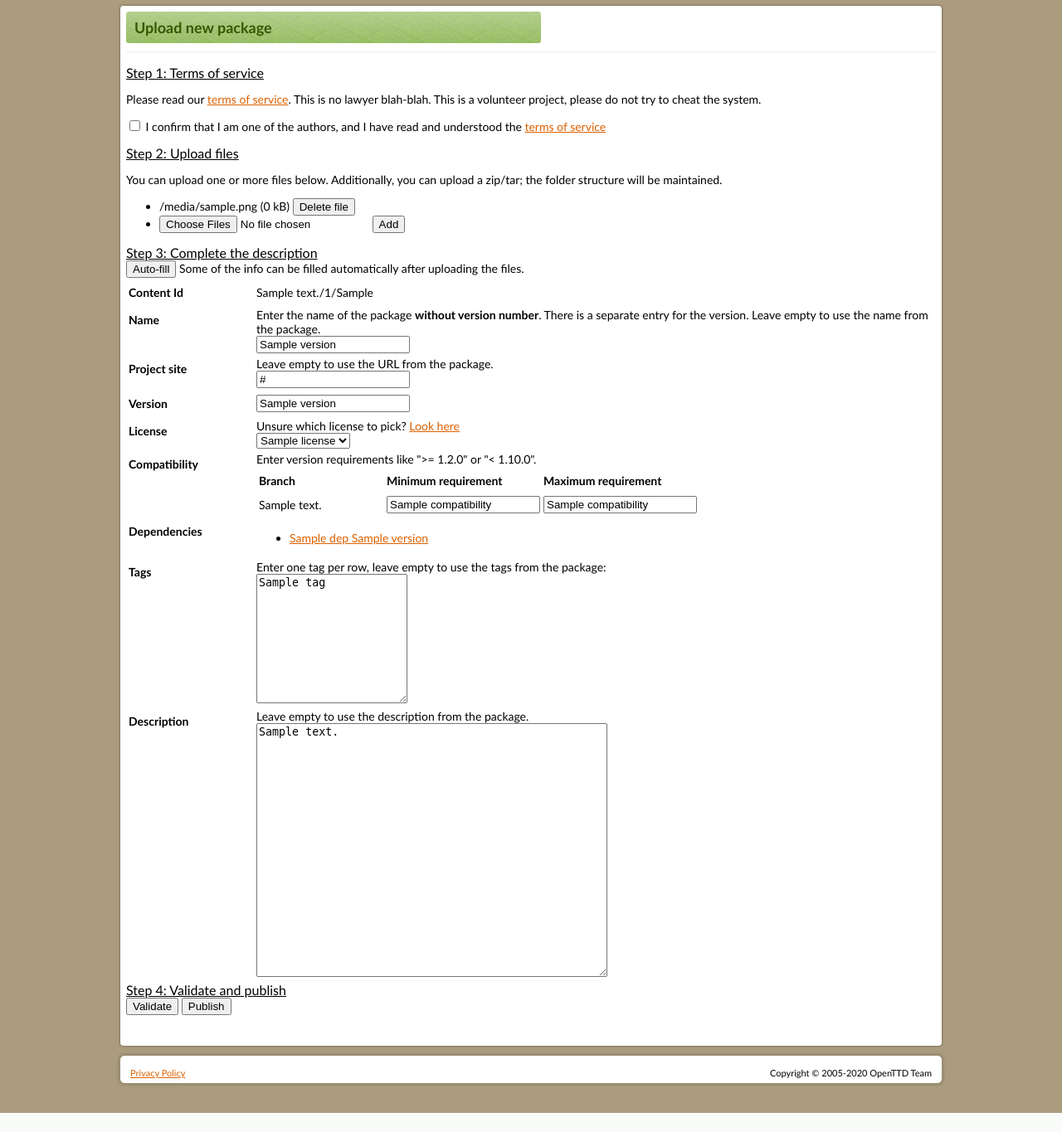
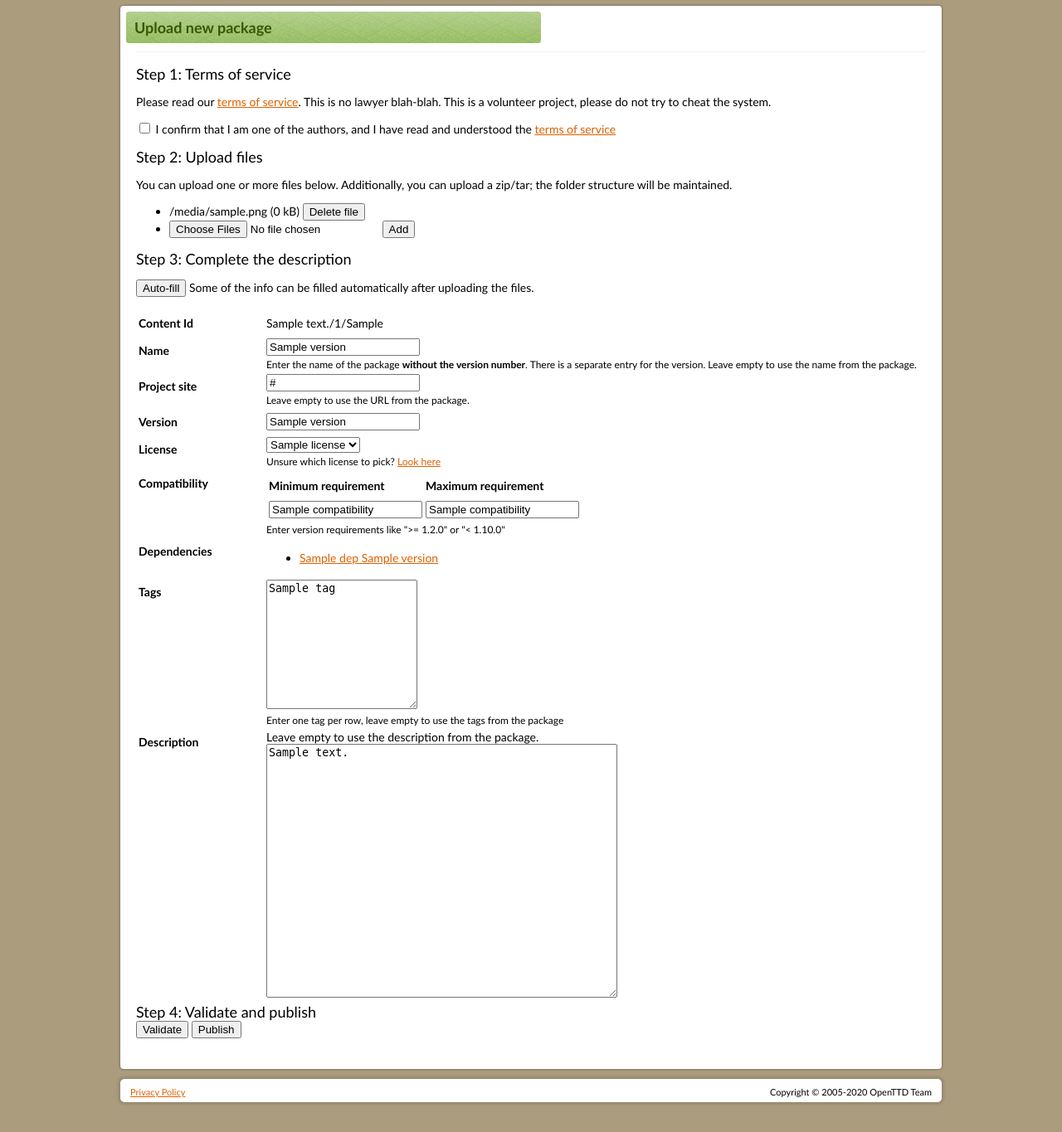
Before and after one commit to OpenTTD/bananas-frontend-web, a Python web app: template webclient/templates/manager_new_package.html in a window 1280 px wide. Shown: the part 122-1487 px from the top of the page at 83% size. Before the commit the page ends 1464 px from the top, so only its background shows below. Run offline with Jinja, Linux system fonts and the light colour scheme; the template is opened without the code that fills it: most values are stand-ins (such as "Sample title", 1, 10 or a date in 2020).

Commit message:
Change: some minor layout and CSS improvements (#47)

```diff
--- a/webclient/static/css/bananas.css
+++ b/webclient/static/css/bananas.css
@@ -31,7 +31,7 @@
 
 #bananas-table th {
 	text-align: left;
-	text-decoration: underline;
+	text-decoration: none;
 }
 
 #bananas-table td {
@@ -42,16 +42,20 @@
 	vertical-align: top;
 }
 
+#bananas-table tr {
+	height: 20px;
+}
+
 #bananas-table .odd {
 	background-color: #EEEEEE;
+	transition: 0.5s;
 }
 #bananas-table .even {
-	background-color: #FFFFFF;
+	background-color: #f5f5f5;
+	transition: 0.5s;
 }
 #bananas-table tr.odd:hover, #bananas-table tr.even:hover, #bananas-table tr.odd:hover td, #bananas-table tr.even:hover td {
-	background-color: #CCCCCC;
-	border-bottom: 1px dashed #000000;
-	border-top: 1px dashed #000000;
+	background-color: #dcdcdc;
 }
 
 #bananas-table .name {
--- a/webclient/static/css/base.css
+++ b/webclient/static/css/base.css
@@ -26,9 +26,9 @@ hr {
 }
 h3, .h3 {
 	font-weight: normal;
-	font-size: 16px;
+	font-size: 18px;
 	margin: 0px;
-	text-decoration: underline;
+	text-decoration: none;
 }
 h4, .h4 {
 	font-weight: normal;
@@ -55,7 +55,7 @@ h5, .h5 {
 	background: url("/static/img/header-bg.png") repeat;
 	height: 90px;
 	margin: 0px auto;
-	width: 1000px;
+	width: max(min(100vw, 1000px), 930px);
 }
 #header-left {
 	background: url("/static/img/header-bg-left.png") repeat-y;
@@ -146,7 +146,7 @@ h5, .h5 {
 	margin: 0px auto;
 	min-height: 32px;
 	overflow: hidden;
-	width: 1000px;
+	width: max(min(100vw, 1000px), 930px);
 }
 #navigation-left {
 	background: url("/static/img/navigation-bg-left.png") no-repeat;
@@ -176,6 +176,7 @@ h5, .h5 {
 	display: block;
 	padding: 0px 7px 0px 7px;
 	text-decoration: none;
+	transition: 0.2s;
 }
 #navigation-bar li a:hover {
 	background: url("/static/img/navigation-bg-hover.png") repeat-x;
@@ -191,22 +192,22 @@ h5, .h5 {
 #content-main {
 	background-color: white;
 	margin: 7px auto;
-	width: 976px;
+	width: max(min(96vw, 976px), 900px);
 	padding: 7px;
-    border-radius: 4px;
-    box-shadow: 0 0 3px rgba(0, 0, 0, 0.5);
+	border-radius: 4px;
+	box-shadow: 0 0 3px rgba(0, 0, 0, 0.5);
 }
 #content-bottom-links {
 	float: left;
 	font-size: 11px;
-	padding: 7px 5px 0px 5px;
+	padding: 2px 5px 0px 5px;
 }
 #content-bottom-copyright {
 	float: right;
 	font-size: 11px;
-	padding: 7px 5px 0px 5px;
+	padding: 2px 5px 0px 5px;
 }
-#content {
+#content, .content {
 	margin: 0px 12px 0px 12px;
 	padding-top: 12px;
 }
@@ -217,7 +218,7 @@ body > footer {
 	overflow: hidden;
 	border-radius: 5px;
 	box-shadow: 0 0 3px 3px rgba(0, 0, 0, 0.11);
-	width: 976px;
+	width: max(min(96vw, 976px), 900px);
 }
 
 #hr-clear {
@@ -227,3 +228,12 @@ body > footer {
 .mono {
 	font-family: 'Courier New', monospace;
 }
+
+#autofill {
+    margin-top: 14px;
+    margin-bottom: 14px;
+}
+#input-desc {
+    margin: 3px 0px 0px 0px;
+    font-size: 12px;
+}
--- a/webclient/templates/manager_new_package.html
+++ b/webclient/templates/manager_new_package.html
@@ -43,19 +43,18 @@
 <table class="package-details-table">
 <tr><th>Content Id</th><td>{{ version["content-type"] }}/{{ version["unique-id"] }}/{{ version["md5sum-partial"] }}</td></tr>
 <tr><th>Name</th><td>
-    Enter the name of the package <b>without version number</b>. There is a separate entry for the version.
-    {% if package %}Leave empty to use the name from the package.{% endif %}<br/>
-    <input type="text" name="name" value="{{ version["name"] }}" placeholder="{{ package["name"] }}"/>
+    <input type="text" name="name" value="{{ version["name"] }}" placeholder="{{ package["name"] }}"/><br/>
+    <p id="input-desc">Enter the name of the package <b>without the version number</b>. There is a separate entry for the version.
+    {% if package %}Leave empty to use the name from the package.{% endif %}</p>
 </td></tr>
 <tr><th>Project site</th><td>
-    {% if package %}Leave empty to use the URL from the package.{% endif %}<br/>
     <input type="url" name="url" value="{{ version["url"] }}" placeholder="{{ package["url"] }}"/>
+    <p id="input-desc">{% if package %}Leave empty to use the URL from the package.{% endif %}</p>
 </td></tr>
 <tr><th>Version</th><td>
     <input type="text" name="version" value="{{ version["version"] }}"/>
 </td></tr>
 <tr><th>License</th><td>
-    Unsure which license to pick? <a href="https://www.tt-forums.net/viewtopic.php?f=68&amp;t=55814" target="_blank">Look here</a><br/>
     <select name="license">
     {% if not version["license"] %}
         <option value="empty">Choose a license</option>
@@ -64,32 +63,33 @@
         <option value="{{ license["name"] }}" {% if version["license"] == license["name"] %}selected{% endif %}>{{ license["name"] }}</option>
     {% endfor %}
     </select>
+    <p id="input-desc">Unsure which license to pick? <a href="https://www.tt-forums.net/viewtopic.php?f=68&amp;t=55814" target="_blank">Look here</a></p>
 </td></tr>
 <tr><th>Compatibility</th><td>
-    Enter version requirements like "&gt;= 1.2.0" or "&lt; 1.10.0".
     <table>
         <tr>
-            <th>Branch</th>
+            <!-- <th>Branch</th> -->
             <th>Minimum requirement</th>
             <th>Maximum requirement</th>
         </tr>
         <tr>
         {% for c in compatibility %}
-            <td>{{ c[0]["description"] }}</td>
+            <!-- <td>{{ c[0]["description"] }}</td> -->
             <td><input type="text" name="compatibility_{{ c[0]["name"] }}_min" value="{{ c[1] }}"/></td>
             <td><input type="text" name="compatibility_{{ c[0]["name"] }}_max" value="{{ c[2] }}"/></td>
         {% endfor %}
         </tr>
     </table>
+    <p id="input-desc">Enter version requirements like "&gt;= 1.2.0" or "&lt; 1.10.0"</p>
 </td></tr>
 <tr><th>Dependencies</th><td>
 {% if deps_editable %}
-Enter one content-id per row. You can find the 'Content Id' on the version detail page of every content item.<br/>
 <textarea name="dependencies" cols="50" rows="10">
 {%- for dep in version["dependencies"] -%}
 {{ dep["content-type"] }}/{{ dep["unique-id"] }}/{{ dep["md5sum-partial"] }}
 {% endfor -%}
 </textarea>
+<p id="input-desc">Enter one content-id per row. You can find the 'Content Id' on the version detail page of every content item.</p>
 {% else %}
 <ul>
 {% for dep in version["dependencies"] %}
@@ -98,7 +98,7 @@ Enter one content-id per row. You can find the 'Content Id' on the version detai
 </ul>
 {% endif %}
 </td></tr>
-<tr><th>Tags</th><td>Enter one tag per row{% if package %}, leave empty to use the tags from the package{% endif %}:<br/>
+<tr><th>Tags</th><td>
 <textarea name="tags" cols="20" rows="10" placeholder="
 {%- for t in package["tags"] -%}
 {{ t }}
@@ -107,9 +107,11 @@ Enter one content-id per row. You can find the 'Content Id' on the version detai
 {%- for t in version["tags"] -%}
 {{ t }}
 {% endfor -%}
-</textarea></td></tr>
+</textarea>
+<p id="input-desc">Enter one tag per row{% if package %}, leave empty to use the tags from the package{% endif %}</p>
+</td></tr>
 <tr><th>Description</th><td>
-    {% if package %}Leave empty to use the description from the package.{% endif %}<br/>
+    {% if package %}Leave empty to use the description from the package.<br/>{% endif %}
 <textarea name="description" cols="50" rows="20" placeholder="{{ package["description"] }}">
 {{- version["description"] -}}
 </textarea></td></tr>
```
